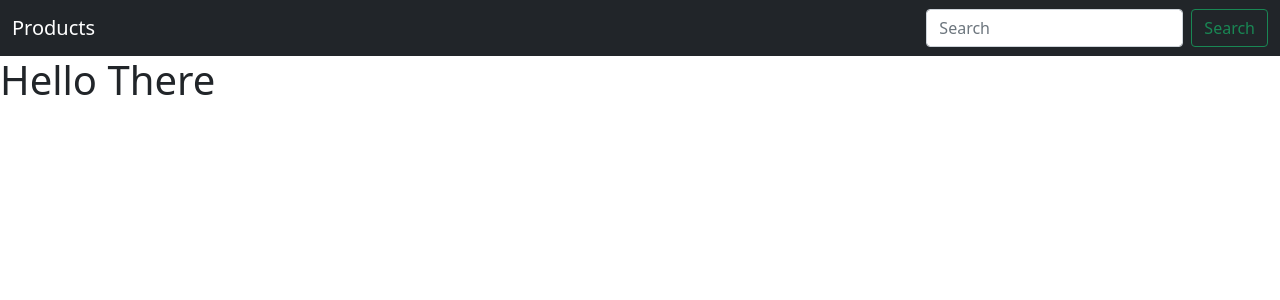
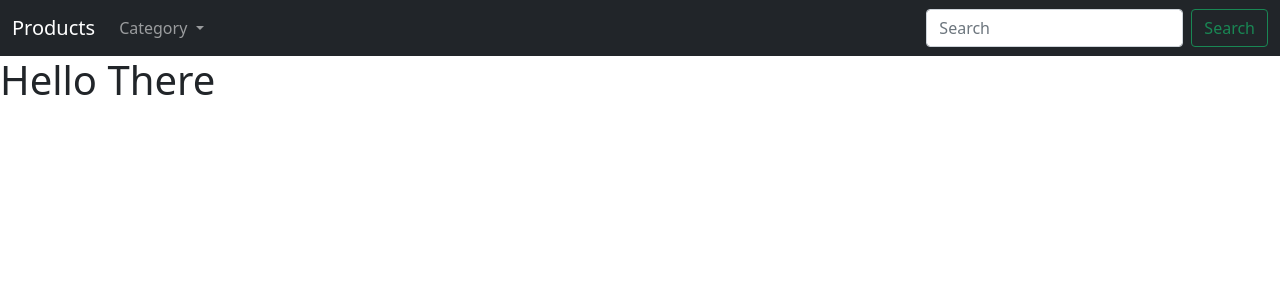
Before and after one commit to piyushpandey16444/DevEcom, a Django app: template templates/store/home.html in a window 1280 px wide. Shown: the top 300 px of the page. Run offline with Django 3.2, Linux system fonts and the light colour scheme; the template is opened without the code that fills it, so the values that code supplies are empty; some libraries are stand-ins or nearby versions.

Commit message:
adding context processor for category

```diff
--- a/core/settings.py
+++ b/core/settings.py
@@ -65,6 +65,7 @@ TEMPLATES = [
                 'django.template.context_processors.request',
                 'django.contrib.auth.context_processors.auth',
                 'django.contrib.messages.context_processors.messages',
+                'store.context_processor.'
             ],
         },
     },
--- /dev/null
+++ b/store/context_processor.py.py
@@ -0,0 +1 @@
+# def category_processor()
--- a/templates/store/navbar.html
+++ b/templates/store/navbar.html
@@ -6,7 +6,15 @@
     </button>
     <div class="collapse navbar-collapse" id="navbarSupportedContent">
       <ul class="navbar-nav me-auto mb-2 mb-lg-0">
-
+        <li class="nav-item dropdown">
+          <a class="nav-link dropdown-toggle" href="#" id="navbarDropdown" role="button" data-bs-toggle="dropdown" aria-expanded="false">
+            Category
+          </a>
+          <ul class="dropdown-menu" aria-labelledby="navbarDropdown">
+            <li><a class="dropdown-item" href="#">Action</a></li>
+            <li><a class="dropdown-item" href="#">Another action</a></li>
+          </ul>
+        </li>
       </ul>
       <form class="d-flex">
         <input class="form-control me-2" type="search" placeholder="Search" aria-label="Search">
```
